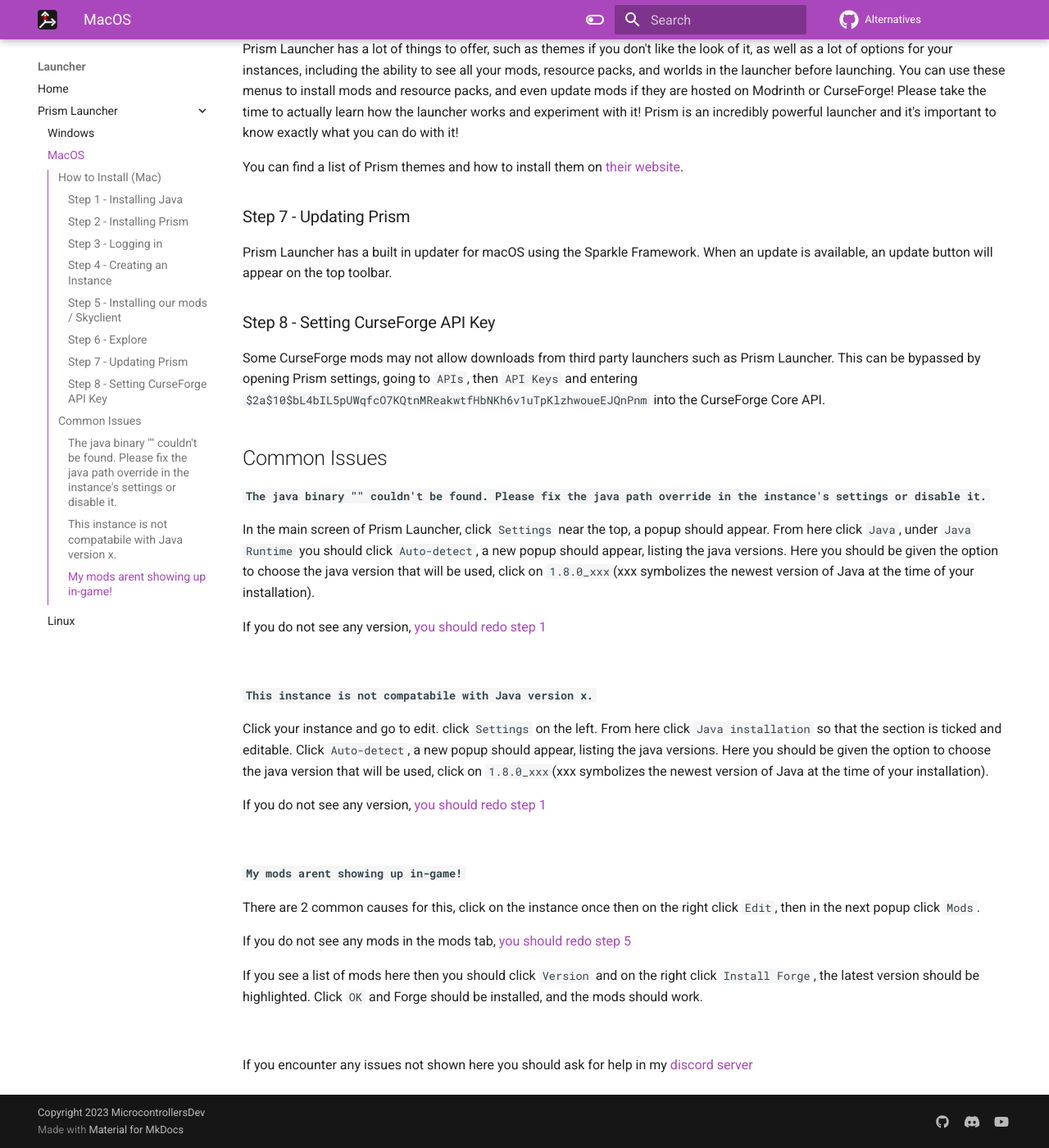
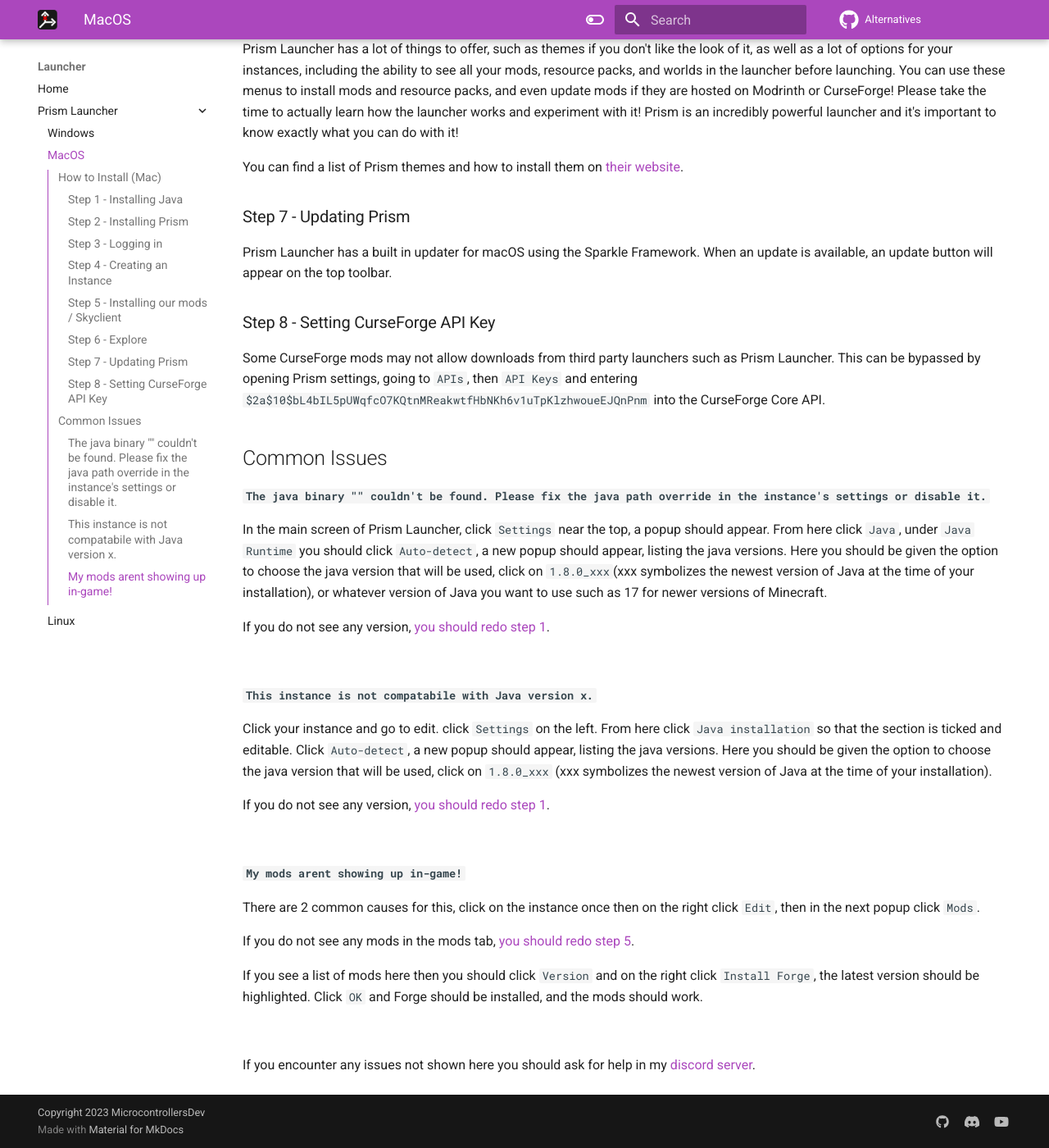
Before and after one commit to MicrocontrollersDev/Alternatives, an MkDocs documentation site: the page built from docs/launcher/prism_mac.md, in a window 1280 px wide and 1400 px high, scrolled down 2261 px. Shown: the whole window at 82% size. Built offline with MkDocs 1.6.1 and Material for MkDocs 9.7.7, drawn with Linux system fonts in a browser that asks for light colours; comment, search, counter and statistics services are not loaded; some of the changed text lies outside the part shown.

Commit message:
some prism guide niceties

```diff
--- a/docs/launcher/prism_mac.md
+++ b/docs/launcher/prism_mac.md
@@ -88,17 +88,17 @@
 
 #### `The java binary "" couldn't be found. Please fix the java path override in the instance's settings or disable it.`
 
-In the main screen of Prism Launcher, click `Settings` near the top, a popup should appear. From here click `Java`, under `Java Runtime` you should click `Auto-detect`, a new popup should appear, listing the java versions. Here you should be given the option to choose the java version that will be used, click on `1.8.0_xxx`(xxx symbolizes the newest version of Java at the time of your installation).
+In the main screen of Prism Launcher, click `Settings` near the top, a popup should appear. From here click `Java`, under `Java Runtime` you should click `Auto-detect`, a new popup should appear, listing the java versions. Here you should be given the option to choose the java version that will be used, click on `1.8.0_xxx`(xxx symbolizes the newest version of Java at the time of your installation), or whatever version of Java you want to use such as 17 for newer versions of Minecraft.
 
-If you do not see any version, [you should redo step 1](#step-1-installing-java)
+If you do not see any version, [you should redo step 1](#step-1-installing-java).
 
 <br>
 
 #### `This instance is not compatabile with Java version x.`
 
-Click your instance and go to edit. click `Settings` on the left. From here click `Java installation` so that the section is ticked and editable. Click `Auto-detect`, a new popup should appear, listing the java versions. Here you should be given the option to choose the java version that will be used, click on `1.8.0_xxx`(xxx symbolizes the newest version of Java at the time of your installation).
+Click your instance and go to edit. click `Settings` on the left. From here click `Java installation` so that the section is ticked and editable. Click `Auto-detect`, a new popup should appear, listing the java versions. Here you should be given the option to choose the java version that will be used, click on `1.8.0_xxx` (xxx symbolizes the newest version of Java at the time of your installation).
 
-If you do not see any version, [you should redo step 1](#step-1-installing-java)
+If you do not see any version, [you should redo step 1](#step-1-installing-java).
 
 <br>
 
@@ -106,10 +106,10 @@
 
 There are 2 common causes for this, click on the instance once then on the right click `Edit`, then in the next popup click `Mods`.
 
-If you do not see any mods in the mods tab, [you should redo step 5](#step-5-installing-our-mods-skyclient)
+If you do not see any mods in the mods tab, [you should redo step 5](#step-5-installing-our-mods-skyclient).
 
 If you see a list of mods here then you should click `Version` and on the right click `Install Forge`, the latest version should be highlighted. Click `OK` and Forge should be installed, and the mods should work.
 
 <br>
 
-If you encounter any issues not shown here you should ask for help in my [discord server](https://discord.gg/rejfv9kFJj)
+If you encounter any issues not shown here you should ask for help in my [discord server](https://discord.gg/rejfv9kFJj).
```
Also changed, not shown: other parts of docs/launcher/prism_mac.md (+1 -1 lines), docs/launcher/prism_gnu.md (+7 -7 lines), docs/launcher/prism_win.md (+5 -5 lines).
